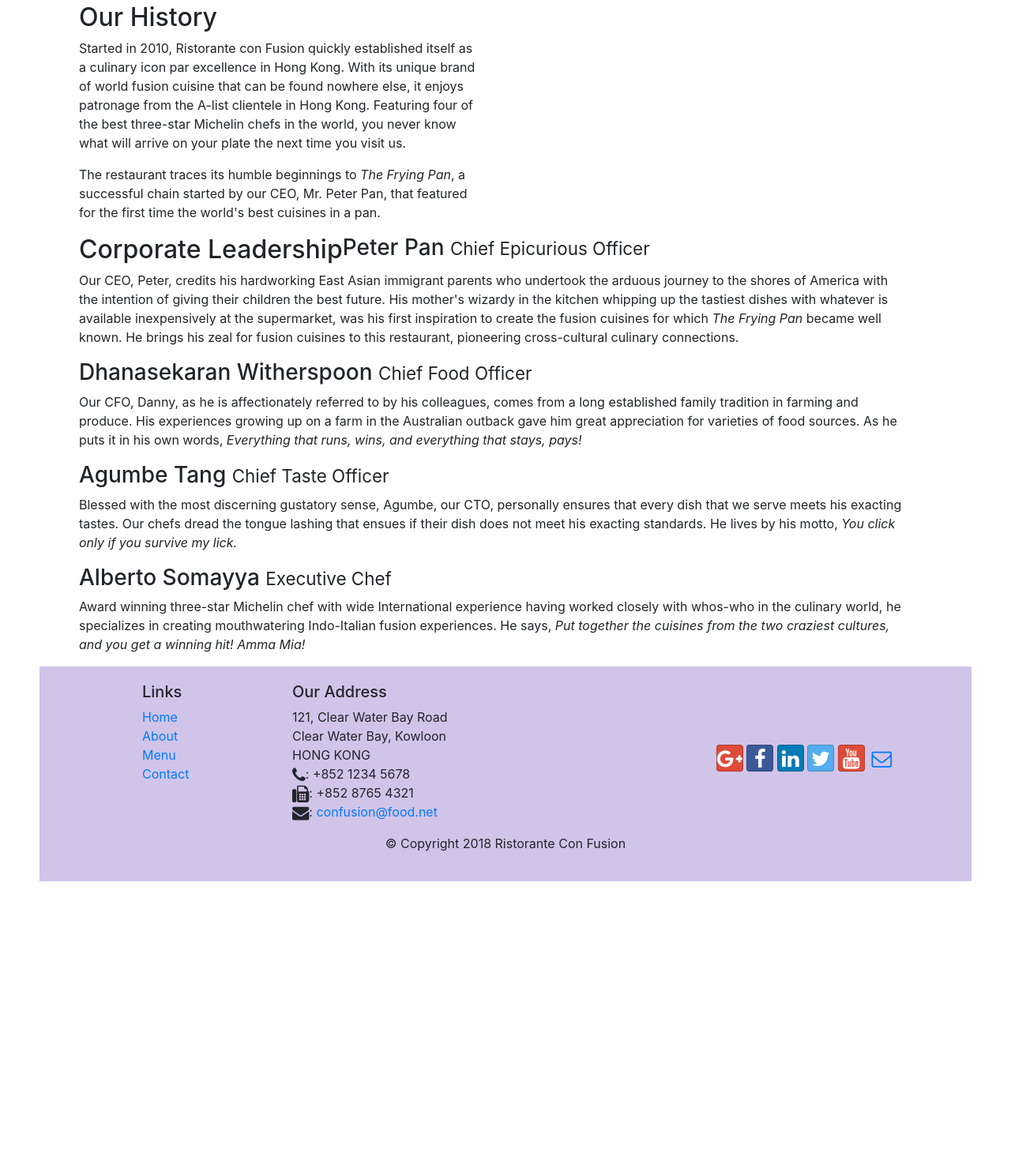
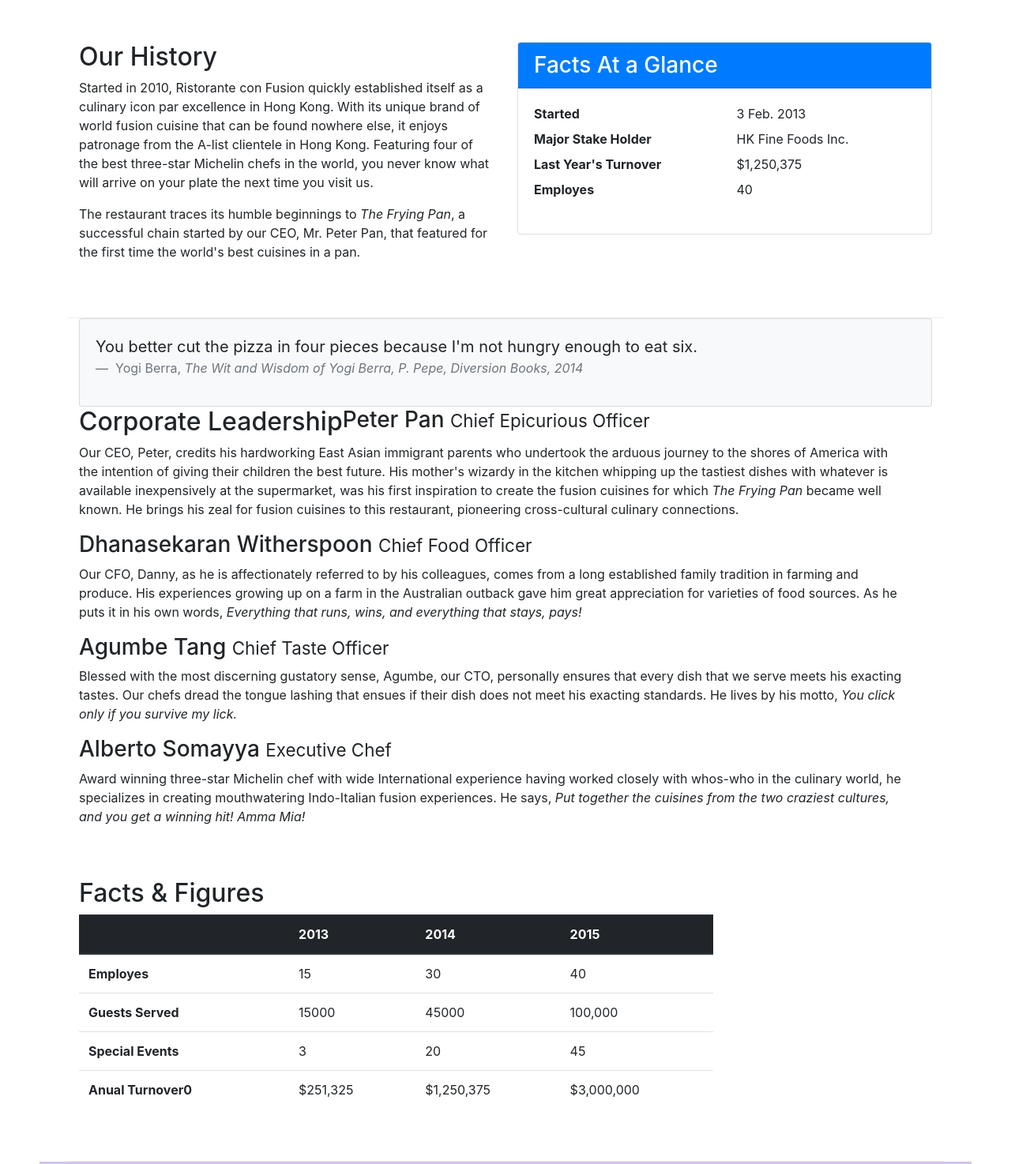
Before and after one commit to sutkarsh-s/course_bootstrap, a website: page aboutus.html in a window 1280 px wide. Shown: the part 438-1912 px from the top of the page at 79% size. Before the commit the page ends 1604 px from the top, so only its background shows below. Drawn offline with nearby package versions, Linux system fonts and the light colour scheme.

Commit message:
tables and cards

```diff
--- a/aboutus.html
+++ b/aboutus.html
@@ -59,17 +59,46 @@
             </div>
         </div>
 
-        <div class="container">
-            <div class="row col-sm-6">
+        <div class="row row-content">
+            <div class="col-sm-6">
                 <h2>Our History</h2>
                 <p>Started in 2010, Ristorante con Fusion quickly established itself as a culinary icon par excellence in Hong Kong. With its unique brand of world fusion cuisine that can be found nowhere else, it enjoys patronage from the A-list clientele in Hong Kong.  Featuring four of the best three-star Michelin chefs in the world, you never know what will arrive on your plate the next time you visit us.</p>
                 <p>The restaurant traces its humble beginnings to <em>The Frying Pan</em>, a successful chain started by our CEO, Mr. Peter Pan, that featured for the first time the world's best cuisines in a pan.</p>
             </div>
-            <div>
+              <div class="col-sm">
+                <div class="card">
+                <h3 class="card-header bg-primary text-white">Facts At a Glance</h3>
+                <div class="card-body">
+                 <dl class="row">
+                   <dt class="col-6">Started</dt>
+                   <dd class="col-6">3 Feb. 2013</dd>
+                   <dt class="col-6">Major Stake Holder</dt>
+                   <dd class="col-6">HK Fine Foods Inc.</dd>
+                   <dt class="col-6">Last Year's Turnover</dt>
+                   <dd class="col-6">$1,250,375</dd>
+                   <dt class="col-6">Employes</dt>
+                   <dd class="col-6">40</dd>
+                 </dl>
+                </div>
+                </div>
+              </div>
             </div>
-        </div>
+            <div class="col-12">
+              <div class="card card-body bg-light">
+                <blockquote class="blockquote">
+                  <p class="mb-0">
+                    You better cut the pizza in four pieces because I'm not hungry enough to eat six.
+                  </p>
+                  <footer class="blockquote-footer">
+                    Yogi Berra,
+                    <cite title="Source Title">
+                      The Wit and Wisdom of Yogi Berra, P. Pepe, Diversion Books, 2014
+                    </cite>
+                  </footer>
 
-
+                </blockquote>
+              </div>
+            </div>
         <div class="container">
             <div class="row col-sm-12">
                 <h2>Corporate Leadership</h2>
@@ -82,6 +111,49 @@
                 <h3>Alberto Somayya <small>Executive Chef</small></h3>
                 <p class="d-none d-sm-block">Award winning three-star Michelin chef with wide International experience having worked closely with whos-who in the culinary world, he specializes in creating mouthwatering Indo-Italian fusion experiences. He says, <em>Put together the cuisines from the two craziest cultures, and you get a winning hit! Amma Mia!</em></p>
             </div>
+       </div>
+       <div class="row row-content">
+        <div class="col-12 col-sm-9">
+          <h2>Facts &amp; Figures</h2>
+          <div class="table-responsive">
+            <table class="table table-stripped">
+              <thead class="thead-dark">
+                <tr>
+                  <th>&nbsp;</th>
+                  <th>2013</th>
+                  <th>2014</th>
+                  <th>2015</th>
+                </tr>
+              </thead>
+            <tbody>
+              <tr>
+                <th>Employes</th>
+                <td>15</td>
+                <td>30</td>
+                <td>40</td>
+              </tr>
+              <tr>
+                <th>Guests Served</th>
+                <td>15000</td>
+                <td>45000</td>
+                <td>100,000</td>
+              </tr>
+              <tr>
+                <th>Special Events</th>
+                <td>3</td>
+                <td>20</td>
+                <td>45</td>
+              </tr>
+              <tr>
+                <th>Anual Turnover0</th>
+                <td>$251,325</td>
+                <td>$1,250,375</td>
+                <td>$3,000,000</td>
+              </tr>
+                </tbody>
+            </table>
+          </div>
+        </div>
        </div>
 
     </div>
```
